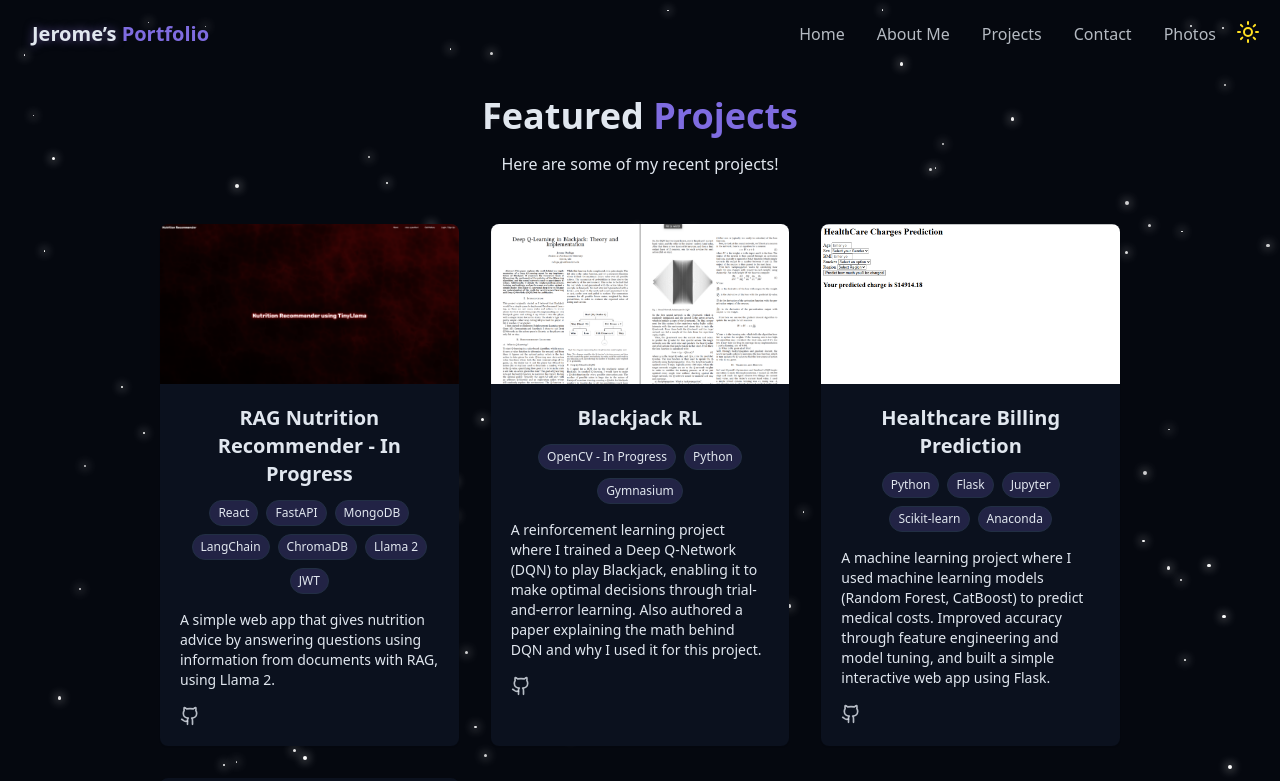
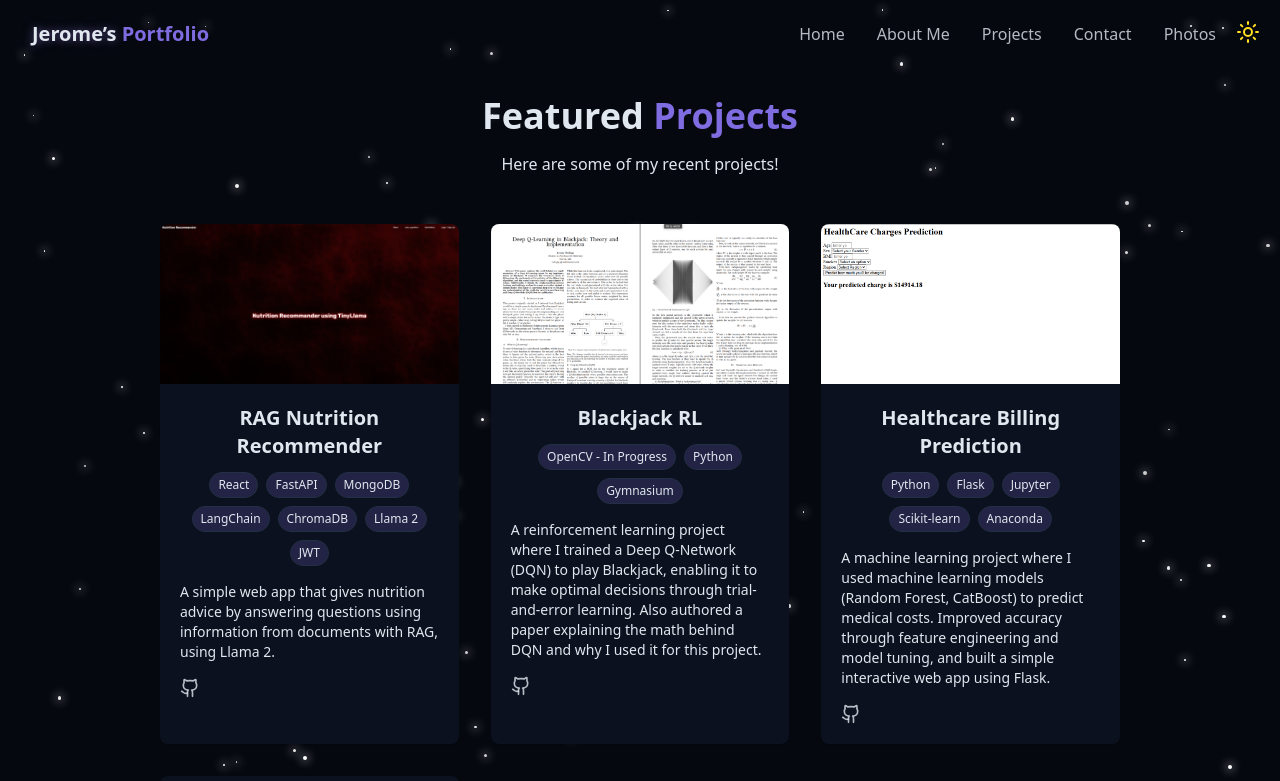
Before and after one commit to Jrodrigo06/personal-website, a React (Vite) app in the folder personal-website/: page /projects in a window 1280 px wide. Shown: the top 781 px of the page. Built offline with nearby package versions, Linux system fonts and the light colour scheme.

Commit message:
updated rag proj to completed

```diff
--- a/personal-website/src/pages/Projects.tsx
+++ b/personal-website/src/pages/Projects.tsx
@@ -10,7 +10,7 @@ import healthCare from "../assets/healthcare.png"
 const projects = [
     {
         id: 1,
-        title: "RAG Nutrition Recommender - In Progress",
+        title: "RAG Nutrition Recommender",
         description: `A simple web app that gives nutrition advice by answering questions using information from documents with RAG, using Llama 2.`,
         tags: ["React", "FastAPI", "MongoDB", "LangChain", "ChromaDB", "Llama 2", "JWT"],
         image: ragImg,
```
